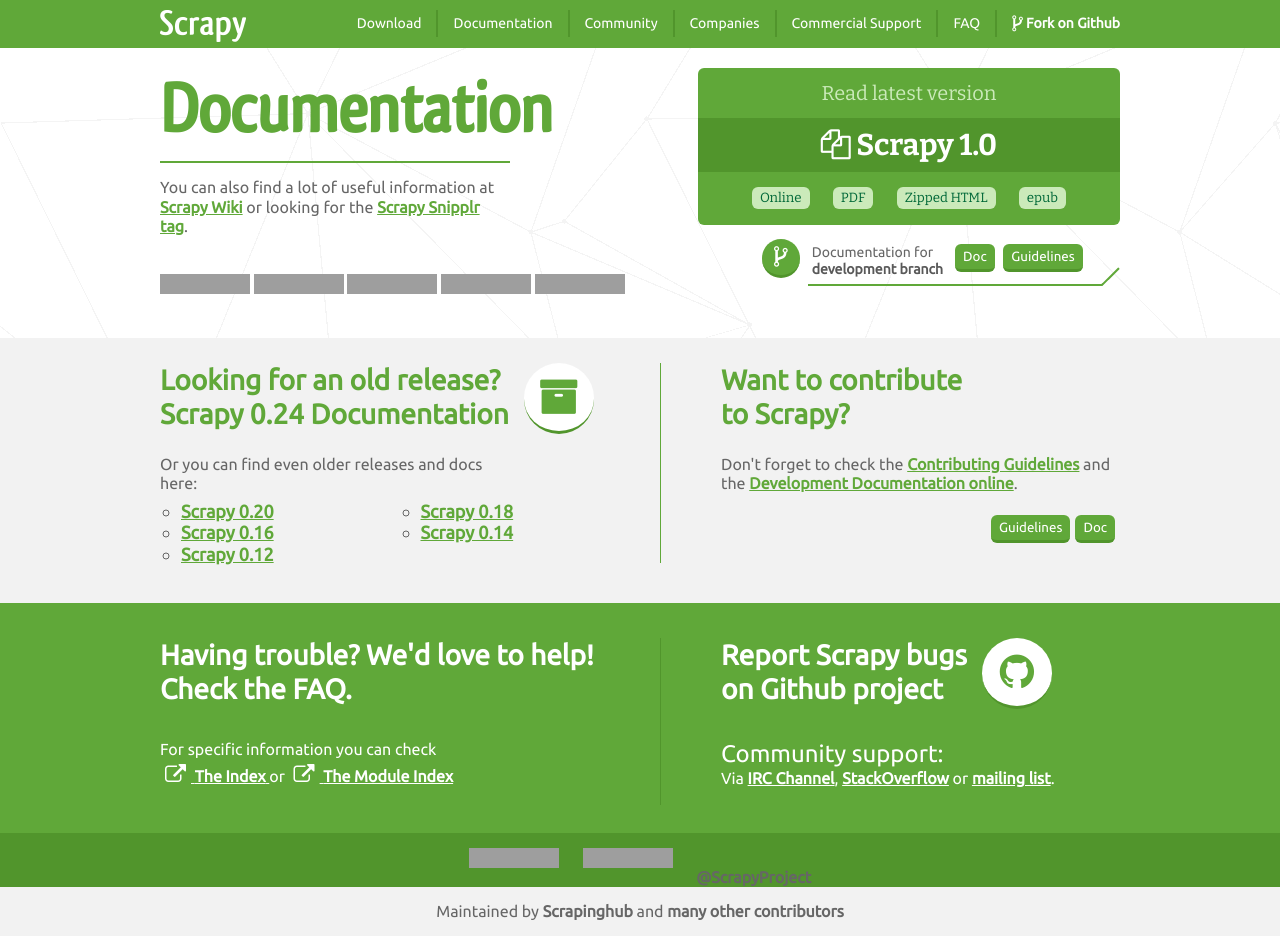
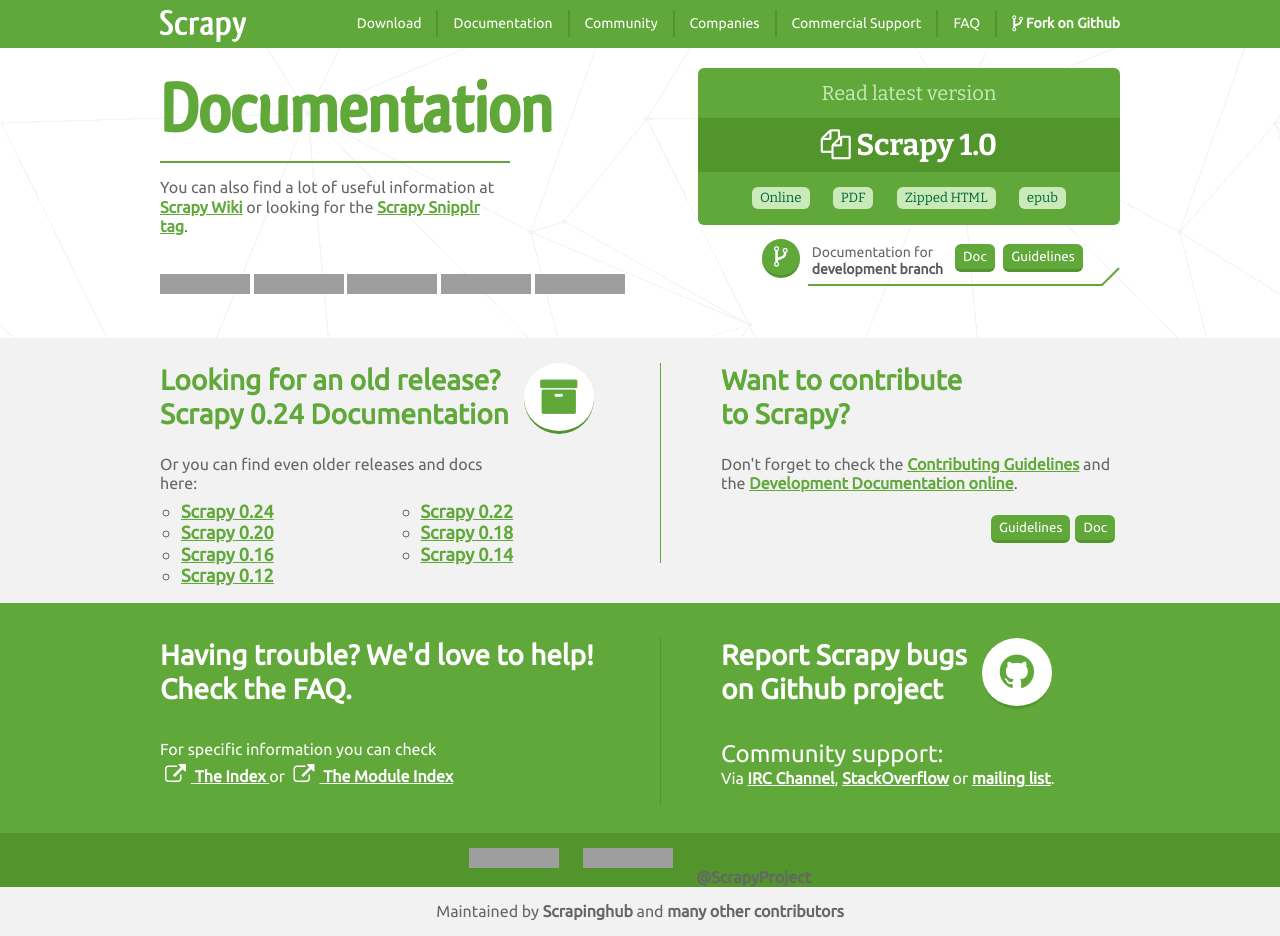
Before and after one commit to scrapy/scrapy.org, a Jekyll site: the page built from doc.html, in a window 1280 px wide, cut to the strip 0-936 px from the top of the page. Built offline with Jekyll 4.4.1, drawn with Linux system fonts in a browser that asks for light colours; comment, search, counter and statistics services are not loaded; grey boxes are pictures that could not be loaded.

Commit message:
Add docs links for 0.22 and 0.24 versions

```diff
--- a/doc.html
+++ b/doc.html
@@ -52,6 +52,8 @@
 		</a>
 		<p>Or you can find even older releases and docs here:</p>
 		<ul>
+			<li><a href="http://doc.scrapy.org/en/0.24/">Scrapy 0.24</a></li>
+			<li><a href="http://doc.scrapy.org/en/0.22/">Scrapy 0.22</a></li>
 			<li><a href="http://doc.scrapy.org/en/0.20/">Scrapy 0.20</a></li>
 			<li><a href="http://doc.scrapy.org/en/0.18/">Scrapy 0.18</a></li>
 			<li><a href="http://doc.scrapy.org/en/0.16/">Scrapy 0.16</a></li>
```
